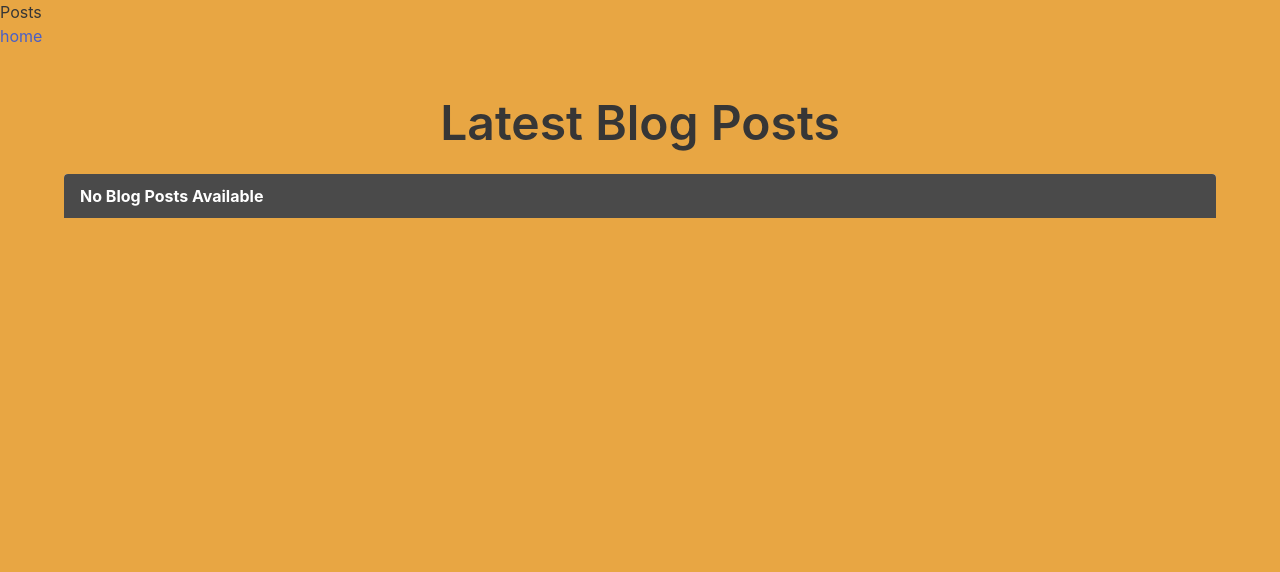
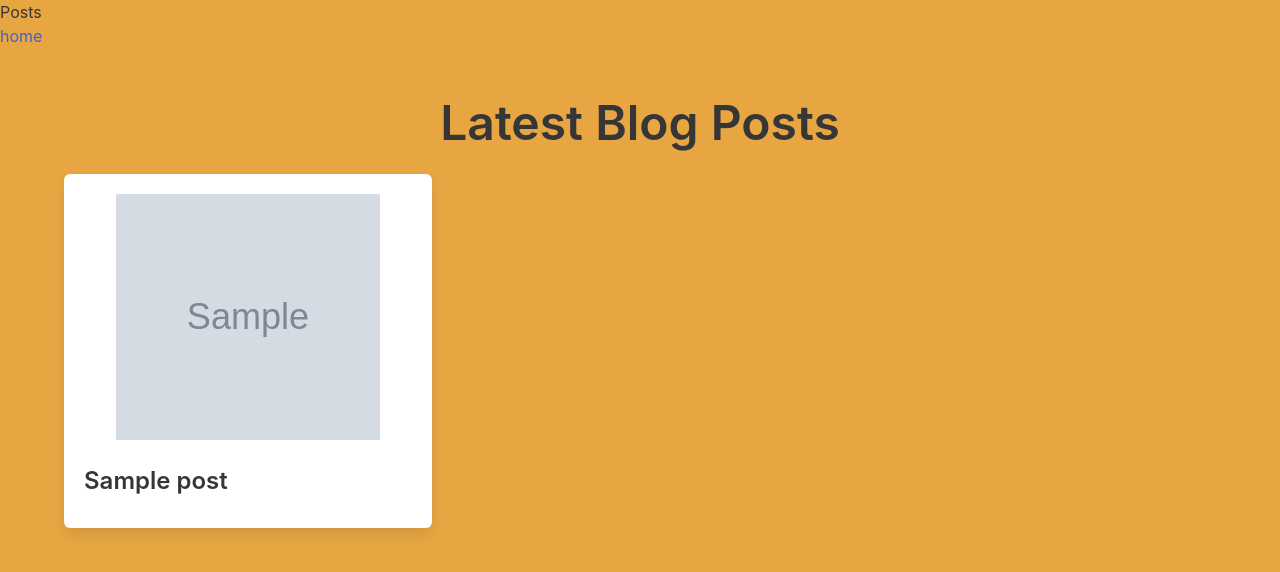
Before and after one commit to raymondborel/FriendlyDjangoApp, a Django app: page /posts/ in a window 1280 px wide. Shown: the top 572 px of the page. Run offline with Django 4.2, Linux system fonts and the light colour scheme; tables that the repository leaves empty hold one stand-in row (values such as "Sample post"); grey boxes marked "Sample" are stand-in pictures.

Commit message:
Fixed post list layout

```diff
--- a/main_app/templates/post_list.html
+++ b/main_app/templates/post_list.html
@@ -15,7 +15,7 @@
             <div class="content">
               <div class="has-text-centered">
                 <figure class="image is-4by3">
-                  <img src="{{ post.img }}" alt="{{ post.title }}" />
+                  <img src="{{post.img}}" alt="{{post.title}}" />
                 </figure>
               </div>
               <h2 class="title is-4">{{ post.title }}</h2>
--- a/main_app/views.py
+++ b/main_app/views.py
@@ -13,9 +13,9 @@ class PostList(TemplateView):
         context = super().get_context_data(**kwargs)
         title = self.request.GET.get("title")
         if title != None:
-            # context["posts"] = Post.objects.filter(title__icontains=title, user=self.request.user)
+            context["posts"] = Post.objects.filter(title__icontains=title)
             context["header"] = f"Searching for {title}"
         else:
-            # context["posts"] = Post.objects.filter(user=self.request.user)
+            context["posts"] = Post.objects.all()
             context["header"] = "All Posts"
         return context
```
